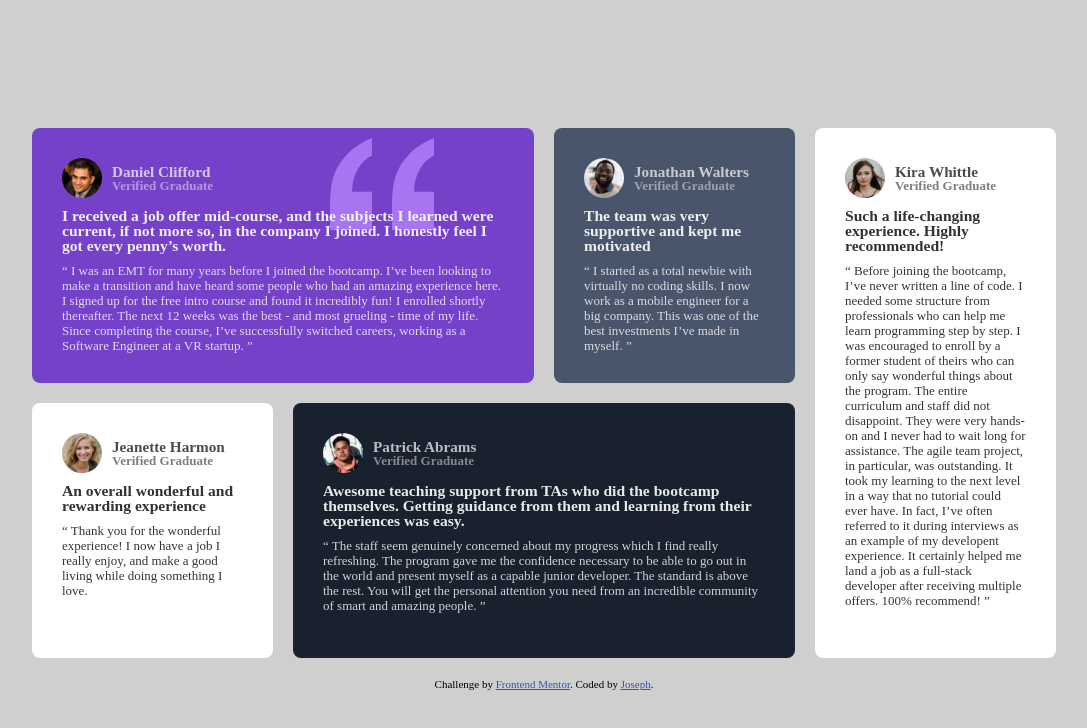
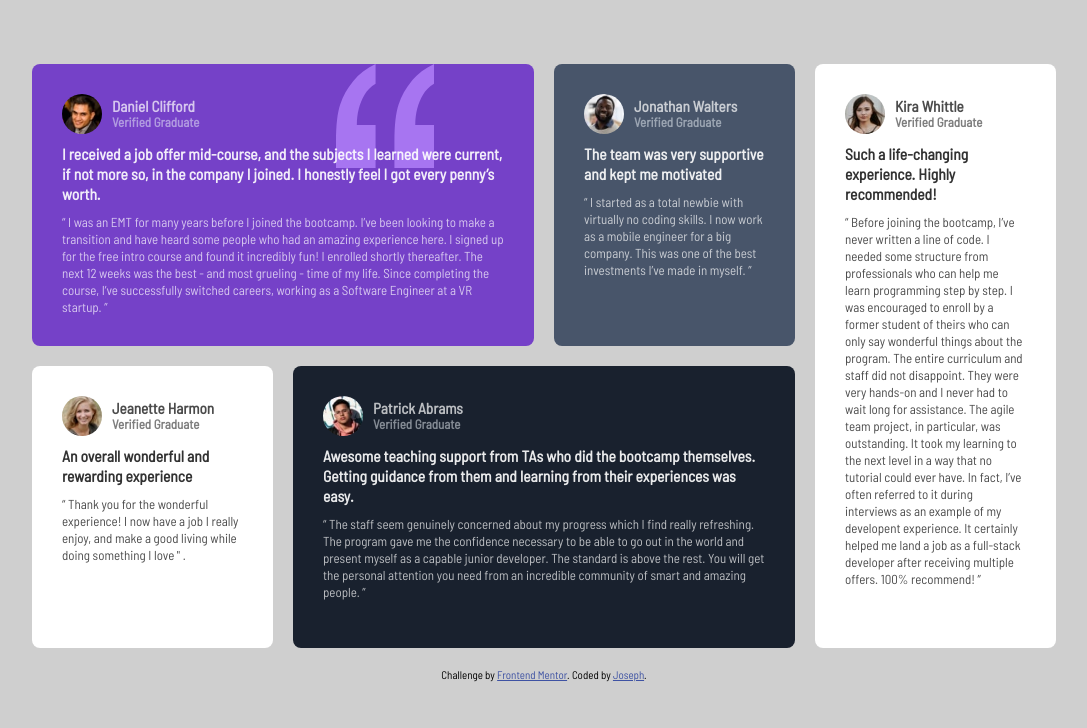
Before and after one commit to Joeseph25/testimonials-grid, a plain HTML site: page index.html in a window 1280 px wide. Shown: the whole page, without its empty margins (96-1183 px from the left). Drawn offline with Linux system fonts and the light colour scheme.

Commit message:
first commit

```diff
--- a/_config.scss
+++ b/_config.scss
@@ -17,7 +17,7 @@ $border-radius: 8px;
     opacity: 80%;
 }
 .text-white{
-    color:white;
+    color:$white;
     line-height: 15px;
     opacity: 90%;
 
@@ -48,8 +48,8 @@ $border-radius: 8px;
     padding:30px;
     background-image: url(images/bg-pattern-quotation.svg);
     background-repeat: no-repeat;
-    background-position: top 10px right 100px;
-    background-size: 104px 92px;
+    background-position: top 0px right 100px;
+    background-size: 98px 104px;
 
             .card{
                 display: flex;
@@ -63,7 +63,7 @@ $border-radius: 8px;
 
                 }
                 .card1{
-                    line-height: 1;
+                    line-height: 1.1;
                 }
             }
 
@@ -71,13 +71,20 @@ $border-radius: 8px;
             font-size: 1.2em;
             margin-bottom: 10px;
             margin-top: 10px;
+            line-height: 20px;
 
 
         }
-        p{
-            line-height: 15px;
-            color: $white;
-            opacity: 80%;
+
+        blockquote{
+            color:$white;
+            opacity:70%;
+            line-height: 17px;
+        }
+        .blockqt_black{
+            color:$black;
+            line-height: 17px;
+            opacity: 70%;
         }
 }
 }
--- a/index.html
+++ b/index.html
@@ -3,7 +3,7 @@
 <head>
   <meta charset="UTF-8">
   <meta name="viewport" content="width=device-width, initial-scale=1.0"> <!-- displays site properly based on user's device -->
-
+  <link href='https://fonts.googleapis.com/css?family=Barlow Semi Condensed' rel='stylesheet'>
   <link rel="icon" type="image/png" sizes="32x32" href="./images/favicon-32x32.png">
   <link rel="stylesheet" type="text/css" href="style.css">
   <title>Frontend Mentor | [Challenge Name Here]</title>
@@ -16,10 +16,10 @@
 </head>
 <body>
 
-    <div class="container">
-            <div class="daniel">
+    <main class="container">
+            <section class="daniel">
 
-              <div class="main_card">
+              <article class="main_card">
                     <div class="card">
                         <img src="images/image-daniel.jpg" alt="Daniel">
                         <div class="card1">
@@ -30,18 +30,18 @@
 
                   <h2 class="text-white"> I received a job offer mid-course, and the subjects I learned were current, if not more so,
                     in the company I joined. I honestly feel I got every penny’s worth.</h2>
-                  <p>
+                  <blockquote>
                     “ I was an EMT for many years before I joined the bootcamp. I’ve been looking to make a
                     transition and have heard some people who had an amazing experience here. I signed up
                     for the free intro course and found it incredibly fun! I enrolled shortly thereafter.
                     The next 12 weeks was the best - and most grueling - time of my life. Since completing
                     the course, I’ve successfully switched careers, working as a Software Engineer at a VR startup. ”
-                  </p>
-              </div>
-            </div>
+                  </blockquote>
+              </article>
+            </section>
 
-            <div class="jonathan">
-                <div class="main_card">
+            <section class="jonathan">
+                <article class="main_card">
                   <div class="card">
                       <img src="images/image-jonathan.jpg" alt="Daniel">
                       <div class="card1">
@@ -50,16 +50,15 @@
                       </div>
                   </div>
                     <h2 class="text-white">The team was very supportive and kept me motivated</h2>
-                    <p>
+                    <blockquote>
                       “ I started as a total newbie with virtually no coding skills. I now work as a mobile engineer
                       for a big company. This was one of the best investments I’ve made in myself. ”
-                    </p>
-                </div>
-            </div>
+                    </blockquote>
+                </article>
+            </section>
 
-            <div class="jeanette">
-
-                <div class="main_card">
+            <section class="jeanette">
+                <article class="main_card">
                   <div class="card">
                       <img src="images/image-jeanette.jpg" alt="Daniel">
                       <div class="card1">
@@ -70,15 +69,15 @@
 
                     <h2 class="text-black">An overall wonderful and rewarding experience</h2>
 
-                  <p>
+                  <blockquote class="blockqt_black">
                     “ Thank you for the wonderful experience! I now have a job I really enjoy, and make a good living
-                    while doing something I love.
-                  </p>
-              </div>
-            </div>
+                    while doing something I love " .
+                  </blockquote>
+                </article>
+            </section>
 
-            <div class="patrick">
-              <div class="main_card">
+            <section class="patrick">
+              <article class="main_card">
                 <div class="card">
                   <img src="images/image-patrick.jpg" alt="Daniel">
                   <div class="card1">
@@ -89,17 +88,17 @@
 
                   <h2 class="text-white">Awesome teaching support from TAs who did the bootcamp themselves. Getting guidance from them and
                     learning from their experiences was easy.</h2>
-                  <p>
+                  <blockquote>
                     “ The staff seem genuinely concerned about my progress which I find really refreshing. The program
                     gave me the confidence necessary to be able to go out in the world and present myself as a capable
                     junior developer. The standard is above the rest. You will get the personal attention you need from
                     an incredible community of smart and amazing people. ”
-                  </p>
-              </div>
-            </div>
+                  </blockquote>
+              </article>
+            </section>
 
-            <div class="kira">
-              <div class="main_card">
+            <section class="kira">
+              <article class="main_card">
                 <div class="card">
                   <img src="images/image-kira.jpg" alt="Kira">
                   <div class="card1">
@@ -109,7 +108,7 @@
                 </div>
 
                 <h2 class="text-black">Such a life-changing experience. Highly recommended!</h2>
-                <p>
+                <blockquote class="blockqt_black">
                 “ Before joining the bootcamp, I’ve never written a line of code. I needed some structure from
                     professionals who can help me learn programming step by step. I was encouraged to enroll by a former
                     student of theirs who can only say wonderful things about the program. The entire curriculum and staff
@@ -118,16 +117,16 @@
                     could ever have. In fact, I’ve often referred to it during interviews as an example of my developent
                     experience. It certainly helped me land a job as a full-stack developer after receiving multiple offers.
                     100% recommend! ”
-                </p>
+                </blockquote>
 
-              </div>
-            </div>
+              </article>
+            </section>
 
             <footer class="attribution">
               Challenge by <a href="https://www.frontendmentor.io?ref=challenge" target="_blank">Frontend Mentor</a>.
               Coded by <a href="https://github.com/Joeseph25">Joseph</a>.
             </footer>
-     </div>
+    </main>
 
 
 </body>
--- a/style.scss
+++ b/style.scss
@@ -7,19 +7,21 @@
 }
 
 body{
-     min-height: 100v;
-     width: 100%;
+     min-height: 100vh;
+     max-width: 1110px;
      background-color: $light_gray;
      font-size: 13px;
+     font-family: 'Barlow Semi Condensed';
 
 
 /********************************container**********************/
 
 .container{
-    margin: 10%;
+    position: absolute;
+    margin:5% 10% 0% 10%;
     display: grid;
     grid-template-columns: repeat(4, 1fr);
-    grid-template-rows: repeat(2,1fr);
+    grid-template-rows: 1fr 1fr 0.2fr;
     gap:20px;
     border-radius: 10px;
 
@@ -57,9 +59,7 @@ body{
         @include main;
         .main_card{
             background-image: none;
-            p{
-                color:$black;
-            }
+
         }
 
     }
@@ -86,9 +86,7 @@ body{
         @include main;
         .main_card{
             background-image: none;
-            p{
-                color:$black;
-            }
+
         }
     }
 /**********************************Footer*****************************/
@@ -116,8 +114,8 @@ body{
                 grid-column: 1;
                 grid-row: 1/2;
                 .main_card{
-                    background-position: top 5px right 10%;
-                    background-size: 80px 80px;
+                    background-position: top 0px right 10%;
+                    background-size: 90px 104px;
                 }
 
             }
```
Also changed, not shown: style.css.
